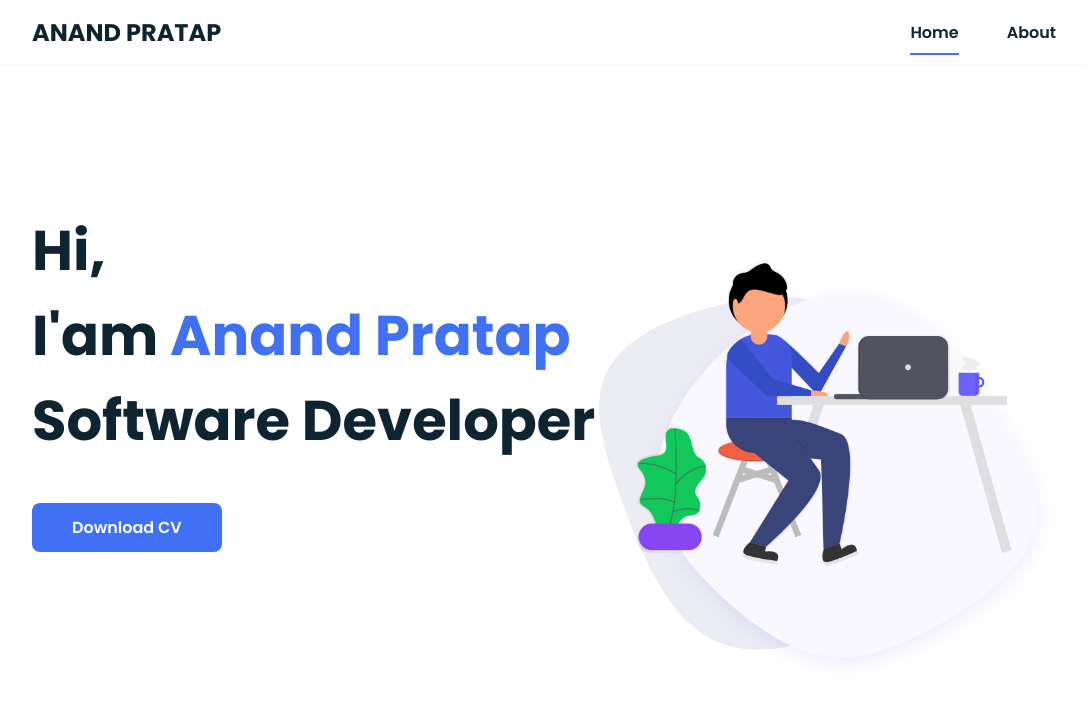
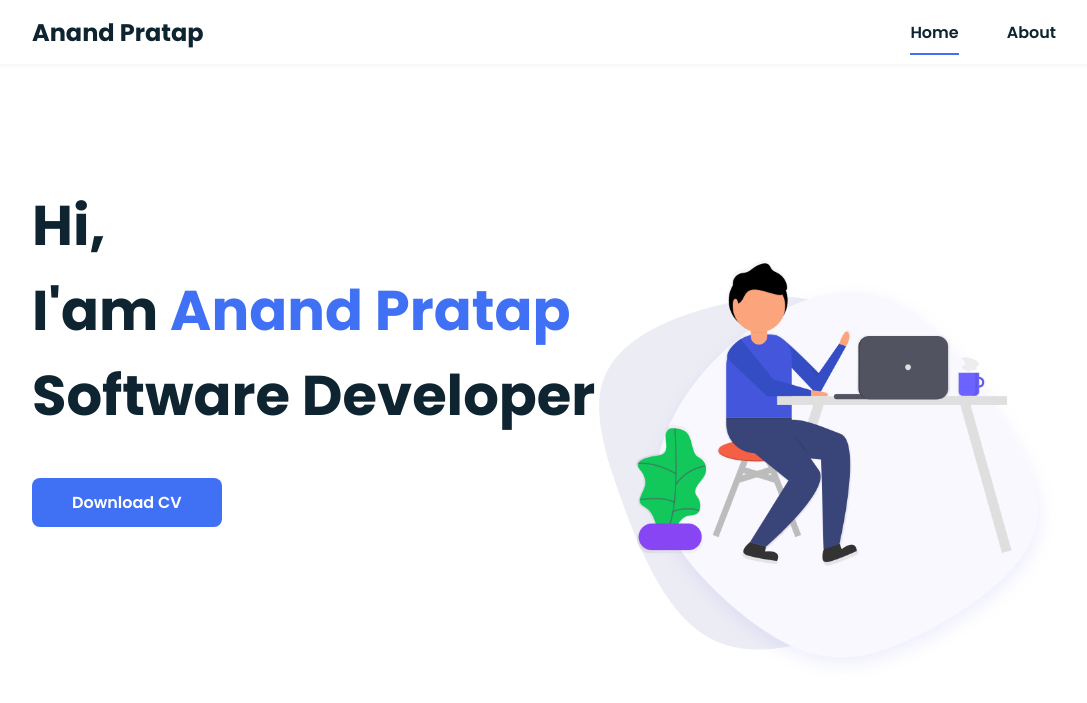
Before and after one commit to adpratap/adPWebsite, a plain HTML site: page index.html in a window 1280 px wide. Shown: the top 703 px of the page, without its empty margins (96-1183 px from the left). Drawn offline with nearby package versions, Linux system fonts and the light colour scheme.

Commit message:
All Done...

```diff
--- a/index.html
+++ b/index.html
@@ -9,16 +9,13 @@
         <!-- =====BOX ICONS===== -->
         <link href='https://cdn.jsdelivr.net/npm/boxicons@2.0.5/css/boxicons.min.css' rel='stylesheet'>
 
-
-
-        </title>Anand Pratap</title>
     </head>
     <body>
         <!--===== HEADER =====-->
         <header class="l-header">
             <nav class="nav bd-grid">
                 <div>
-                    <h1 class="title">ANAND PRATAP</h1>
+                    <h1 class="title">Anand Pratap</h1>
                 </div>
 
                 <div class="nav__menu" id="nav-menu">
```
